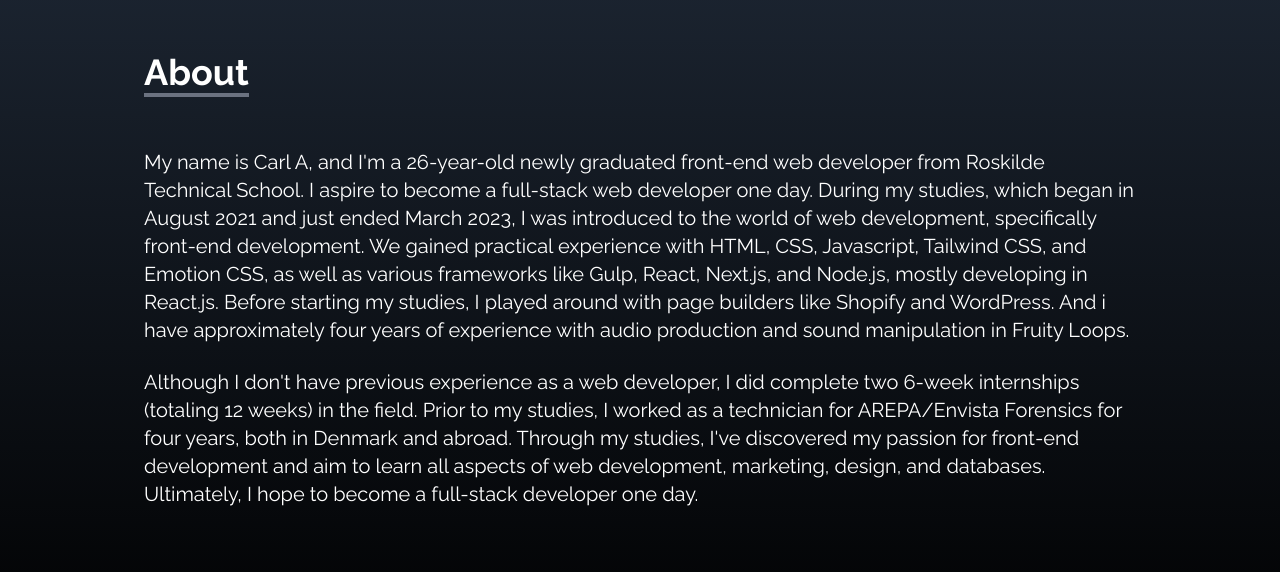
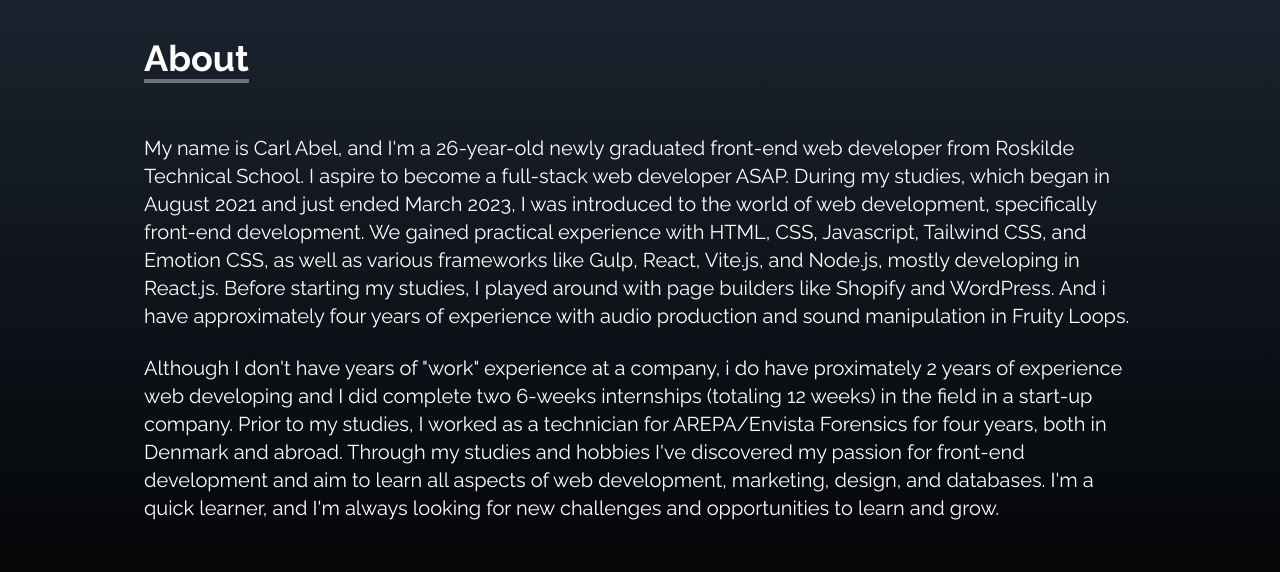
Before and after one commit to CarlAbel/react-portfolio-main, a React (Create React App) app: page / in a window 1280 px wide. Shown: the part 920-1492 px from the top of the page. Built offline with nearby package versions, Linux system fonts and the light colour scheme.

Commit message:
update "about"

```diff
--- a/src/components/About.jsx
+++ b/src/components/About.jsx
@@ -13,11 +13,11 @@ const About = () => {
           </p>
         </div>
         <p className="text-md mt-12 md:text-xl">
-        My name is Carl A, and I'm a 26-year-old newly graduated front-end web developer from Roskilde Technical School. I aspire to become a full-stack web developer one day. During my studies, which began in August 2021 and just ended March 2023, I was introduced to the world of web development, specifically front-end development. We gained practical experience with HTML, CSS, Javascript, Tailwind CSS, and Emotion CSS, as well as various frameworks like Gulp, React, Next.js, and Node.js, mostly developing in React.js. Before starting my studies, I played around with page builders like Shopify and WordPress. And i have approximately four years of experience with audio production and sound manipulation in Fruity Loops.
+        My name is Carl Abel, and I'm a 26-year-old newly graduated front-end web developer from Roskilde Technical School. I aspire to become a full-stack web developer ASAP. During my studies, which began in August 2021 and just ended March 2023, I was introduced to the world of web development, specifically front-end development. We gained practical experience with HTML, CSS, Javascript, Tailwind CSS, and Emotion CSS, as well as various frameworks like Gulp, React, Vite.js, and Node.js, mostly developing in React.js. Before starting my studies, I played around with page builders like Shopify and WordPress. And i have approximately four years of experience with audio production and sound manipulation in Fruity Loops.
         </p>
         <br />
         <p className="text-md md:text-xl">
-        Although I don't have previous experience as a web developer, I did complete two 6-week internships (totaling 12 weeks) in the field. Prior to my studies, I worked as a technician for AREPA/Envista Forensics for four years, both in Denmark and abroad. Through my studies, I've discovered my passion for front-end development and aim to learn all aspects of web development, marketing, design, and databases. Ultimately, I hope to become a full-stack developer one day.
+        Although I don't have years of "work" experience at a company, i do have proximately 2 years of experience web developing and I did complete two 6-weeks internships (totaling 12 weeks) in the field in a start-up company. Prior to my studies, I worked as a technician for AREPA/Envista Forensics for four years, both in Denmark and abroad. Through my studies and hobbies I've discovered my passion for front-end development and aim to learn all aspects of web development, marketing, design, and databases. I'm a quick learner, and I'm always looking for new challenges and opportunities to learn and grow.
         </p>
       </div>
     </div>
```
